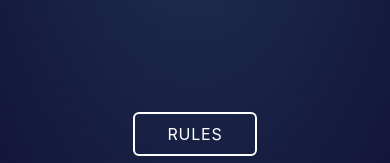
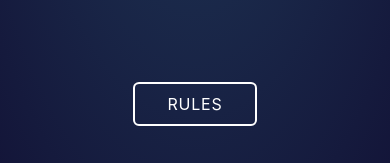
Before and after one commit to premkumarthanigaivel/fem-rock-paper-scissorgame, a Next.js app: page / in a window 390 px wide. Shown: the part 678-841 px from the top of the page. Built offline with nearby package versions, Linux system fonts and the light colour scheme.

Commit message:
height fix for mobile

```diff
--- a/components/PageContainer.jsx
+++ b/components/PageContainer.jsx
@@ -1,9 +1,9 @@
 const Page = ({ children }) => {
-  return (
-    <main className="relative flex h-screen w-screen flex-col items-center bg-gradient-radial">
-      {children}
-    </main>
-  )
+	return (
+		<main className="relative flex h-screen min-h-screen w-screen flex-col items-center bg-gradient-radial">
+			{children}
+		</main>
+	)
 }
 
 export default Page
--- a/components/RulesSection.jsx
+++ b/components/RulesSection.jsx
@@ -1,8 +1,8 @@
 const RulesSection = ({ setModalVisible }) => {
 	return (
-    <section className="absolute bottom-0 flex h-24 w-full items-center justify-center md:h-32 md:justify-end">
+		<section className="mt-auto mb-10 flex w-full items-center justify-center md:absolute md:bottom-0 md:mb-0 md:h-32 md:justify-end">
 			<div
-        className="mt-8 scale-100 rounded-md border-2 border-white px-8 py-2 tracking-wider text-white hover:scale-105 md:mt-0 md:mr-8"
+				className="scale-100 rounded-md border-2 border-white px-8 py-2 tracking-wider text-white hover:scale-105 md:mt-8  md:mr-8"
 				onClick={() => {
 					setModalVisible(true)
 				}}
```
Lines whose indentation alone changed are shown as unchanged.
